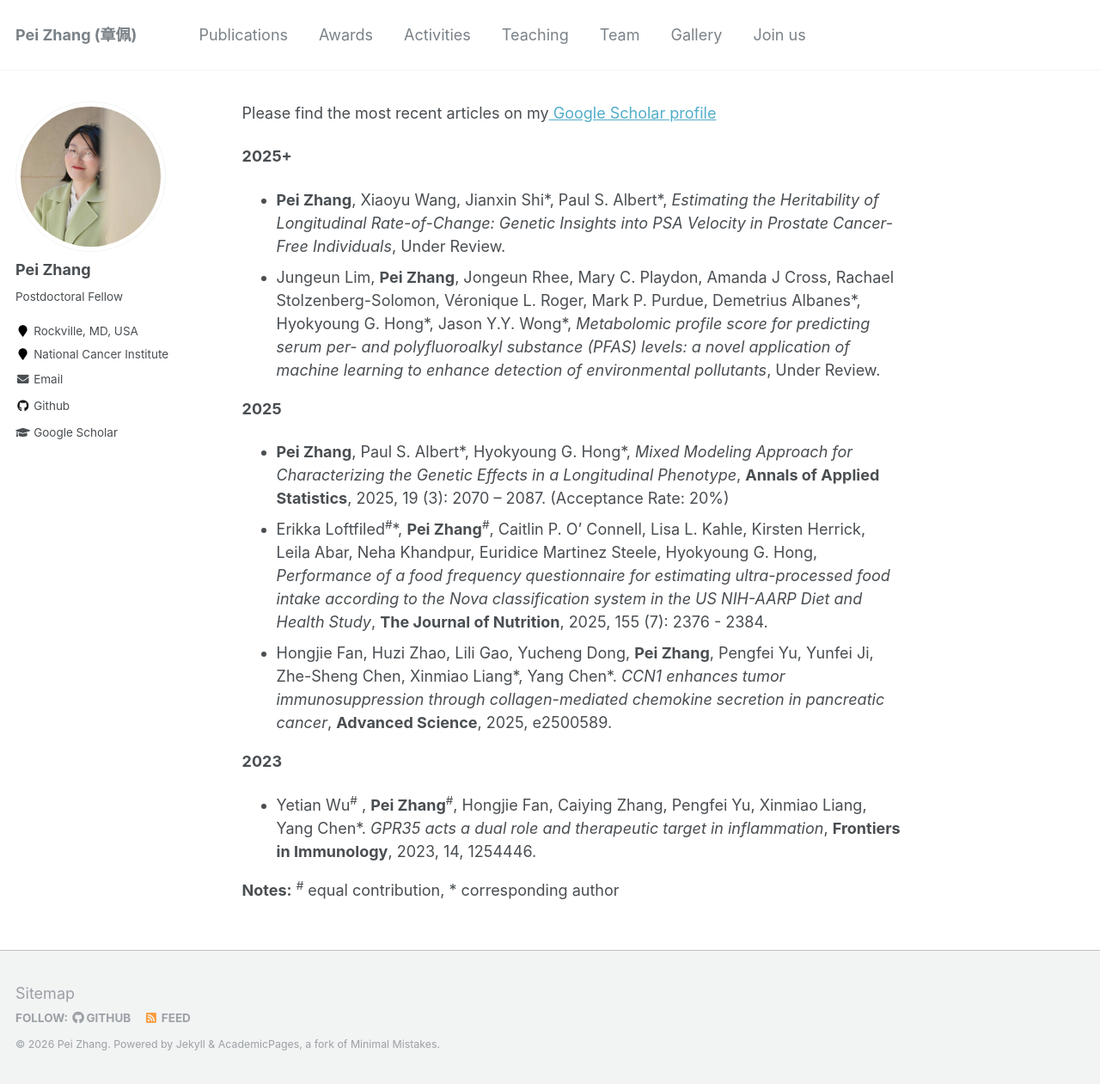
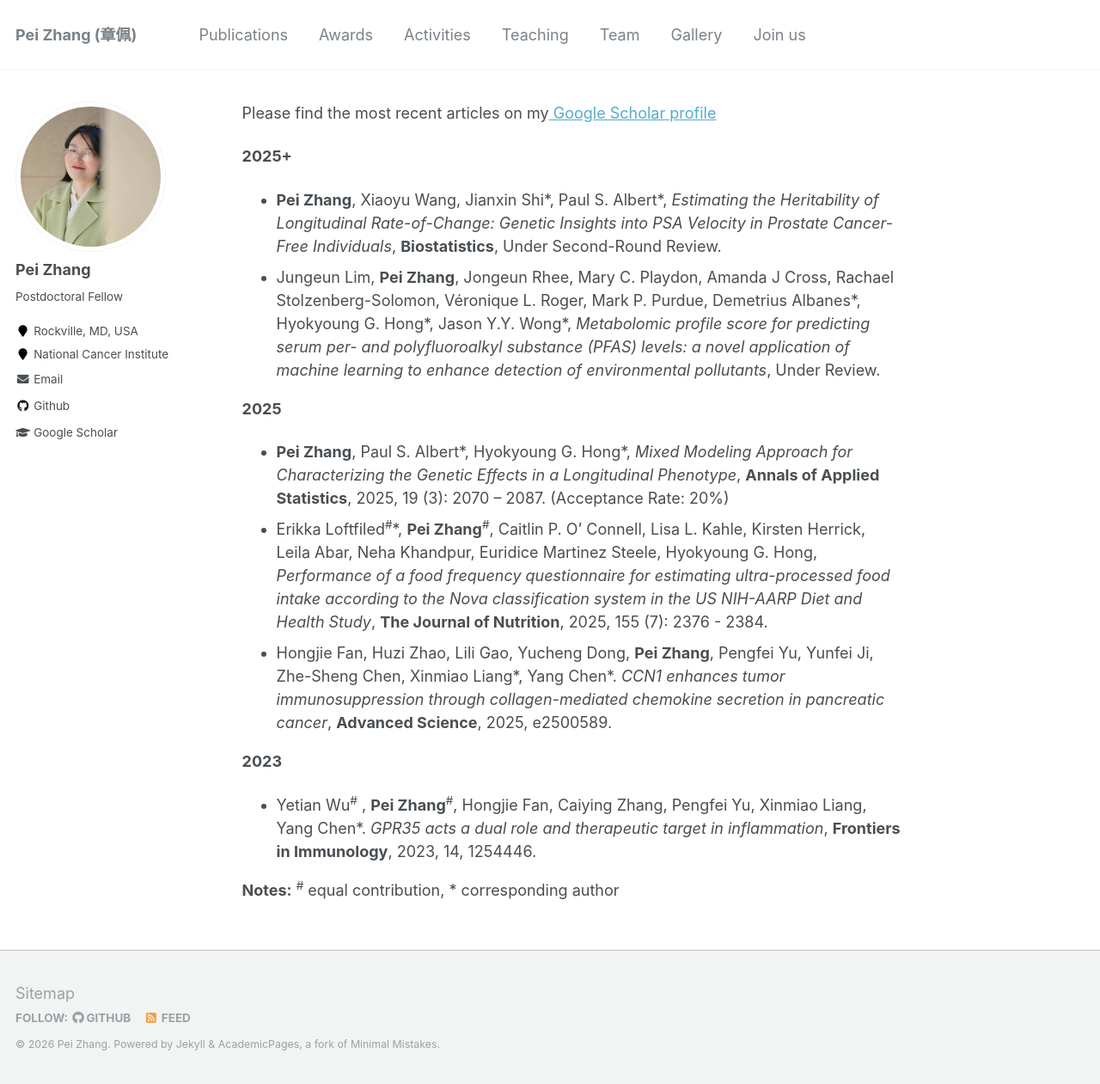
Before and after one commit to BettyzhangPei/BettyzhangPei.github.io, a Jekyll site: the page built from _pages/publications.md, in a window 1280 px wide and 1261 px high. Shown: the whole window at 86% size. Built offline with Jekyll 4.4.1, drawn with Linux system fonts in a browser that asks for light colours.

Commit message:
Revise publication details for Pei Zhang's articles
Updated publication status and added journal information for a paper.

```diff
--- a/_pages/publications.md
+++ b/_pages/publications.md
@@ -8,7 +8,7 @@
 Please find the most recent articles on my<a href="https://scholar.google.com/citations?user=kPMGDoEAAAAJ&hl=en"> Google Scholar profile</a>
 
 <b>2025+</b>
--	**Pei Zhang**, Xiaoyu Wang, Jianxin Shi\*, Paul S. Albert\*, *Estimating the Heritability of Longitudinal Rate-of-Change: Genetic Insights into PSA Velocity in Prostate Cancer-Free Individuals*, Under Review.
+-	**Pei Zhang**, Xiaoyu Wang, Jianxin Shi\*, Paul S. Albert\*, *Estimating the Heritability of Longitudinal Rate-of-Change: Genetic Insights into PSA Velocity in Prostate Cancer-Free Individuals*, **Biostatistics**, Under Second-Round Review.
 -	Jungeun Lim, **Pei Zhang**, Jongeun Rhee, Mary C. Playdon, Amanda J Cross, Rachael Stolzenberg-Solomon, Véronique L. Roger, Mark P. Purdue, Demetrius Albanes\*, Hyokyoung G. Hong\*, Jason Y.Y. Wong\*,   *Metabolomic profile score for predicting serum per- and polyfluoroalkyl substance (PFAS) levels: a novel application of machine learning to enhance detection of environmental pollutants*, Under Review.
 
 <b>2025</b>
```
